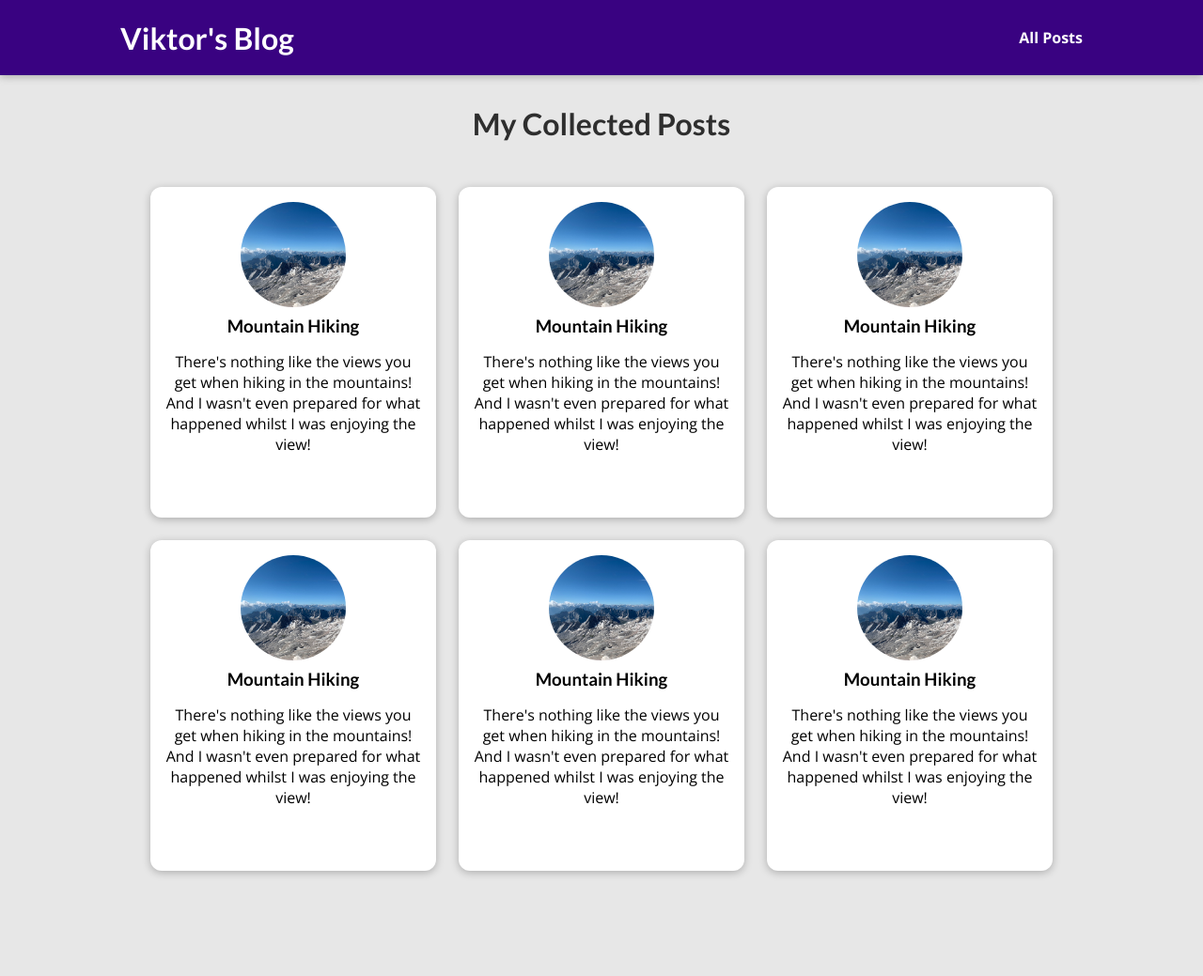
After one commit to fullengineer/my_site, a Django app: template blog/templates/blog/all-posts.html in a window 1280 px wide. The commit adds this page. Shown: the whole page at 94% size. Run offline with Django 5.2, Linux system fonts and the light colour scheme; the template is opened without the code that fills it, so the values that code supplies are empty.

Commit message:
Add the all posts page and style

```diff
--- /dev/null
+++ b/blog/static/blog/all-posts.css
@@ -0,0 +1,43 @@
+body {
+  background-color: #e7e7e7;
+}
+
+#main-navigation {
+  background-color: #390281;
+  box-shadow: 0 2px 8px rgba(0, 0, 0, 0.25);
+}
+
+#all-posts {
+  margin: 7rem auto;
+  width: 90%;
+  max-width: 60rem;
+}
+
+#all-posts h2 {
+  text-align: center;
+  font-size: 2rem;
+  color: #2e2e2e;
+  margin: 3rem 0;
+}
+
+ul {
+  list-style: none;
+  margin: 0;
+  padding: 0;
+  display: grid;
+  grid-template-columns: repeat(auto-fill, minmax(17rem, 1fr));
+  gap: 1.5rem;
+}
+
+.post img {
+  width: 7rem;
+  height: 7rem;
+}
+
+.post a {
+  height: 22rem;
+  transform-origin: center;
+  box-shadow: 0 2px 8px rgba(0, 0, 0, 0.25);
+  border-radius: 12px;
+  background-color: white;
+}
--- /dev/null
+++ b/blog/static/blog/post.css
@@ -0,0 +1,43 @@
+.post {
+    display: flex;
+    flex-direction: column;
+    align-items: center;
+    text-align: center;
+}
+
+.post a {
+    text-decoration: none;
+    color: black;
+    transition: all 0.2s ease;
+    padding: 1rem;
+}
+
+.post a:hover,
+.post a:active {
+    transform: scale(1.1);
+    background-color: #390281;
+    color: white;
+}
+
+.post img {
+    width: 5rem;
+    height: 5rem;
+    object-fit: cover;
+    border-radius: 50%;
+}
+
+.post h3 {
+    margin: 0.25rem 0;
+}
+
+.post time {
+    color: #666666;
+    margin: 0.25rem;
+    font-style: italic;
+    font-size: 0.85rem;
+}
+
+.post:hover time,
+.post:active time {
+    color: white;
+}
--- /dev/null
+++ b/blog/templates/blog/all-posts.html
@@ -0,0 +1,26 @@
+{% extends 'base.html' %}
+{% load static %}
+
+{% block title %}
+    All My Posts
+{% endblock %}
+
+{% block css_files %}
+    <link rel="stylesheet" href="{% static 'blog/post.css' %}">
+    <link rel="stylesheet" href="{% static 'blog/all-posts.css' %}">
+{% endblock %}
+
+{% block content %}
+    <section id="all-posts">
+        <h2>My Collected Posts</h2>
+
+        <ul>
+            {% include 'blog/includes/post.html' %}
+            {% include 'blog/includes/post.html' %}
+            {% include 'blog/includes/post.html' %}
+            {% include 'blog/includes/post.html' %}
+            {% include 'blog/includes/post.html' %}
+            {% include 'blog/includes/post.html' %}
+        </ul>
+    </section>
+{% endblock %}
--- /dev/null
+++ b/blog/templates/blog/includes/post.html
@@ -0,0 +1,15 @@
+{% load static %}
+
+<li>
+    <article class="post">
+        <a href="">
+            <img src="{% static 'blog/images/mountains.jpg' %}" alt="Mountain Hiking">
+            <div class="post__content">
+                <h3>Mountain Hiking</h3>
+                <p>
+                    There's nothing like the views you get when hiking in the mountains! And I wasn't even prepared for what happened whilst I was enjoying the view!
+                </p>
+            </div>
+        </a>
+    </article>
+</li>
--- a/blog/views.py
+++ b/blog/views.py
@@ -8,7 +8,7 @@ def starting_page(request):
 
 
 def posts(request):
-    pass
+    return render(request, 'blog/all-posts.html')
 
 
 def post_detail(request):
--- a/static/app.css
+++ b/static/app.css
@@ -18,3 +18,31 @@ h3 {
     font-family: "Lato", sans-serif;
     font-weight: bold;
 }
+
+#main-navigation {
+    width: 100%;
+    height: 5rem;
+    display: flex;
+    justify-content: space-between;
+    align-items: center;
+    padding: 0 10%;
+    position: absolute;
+    top: 0;
+    left: 0;
+}
+
+#main-navigation a {
+    text-decoration: none;
+    color: white;
+    font-weight: bold;
+}
+
+#main-navigation a:hover,
+#main-navigation a:active {
+    color: #cf79f1;
+}
+
+#main-navigation h1 a:hover,
+#main-navigation h1 a:active {
+    color: white;
+}
--- a/templates/base.html
+++ b/templates/base.html
@@ -10,6 +10,13 @@
     {% block css_files %}{% endblock %}
 </head>
 <body>
+    <header id="main-navigation">
+        <h1><a href="">Viktor's Blog</a></h1>
+        <nav>
+            <a href="">All Posts</a>
+        </nav>
+    </header>
+
     {% block content %}
     {% endblock %}
 </body>
```
Also changed, not shown: blog/static/blog/index.css (+0 -72 lines), blog/templates/blog/index.html (+2 -20 lines).
